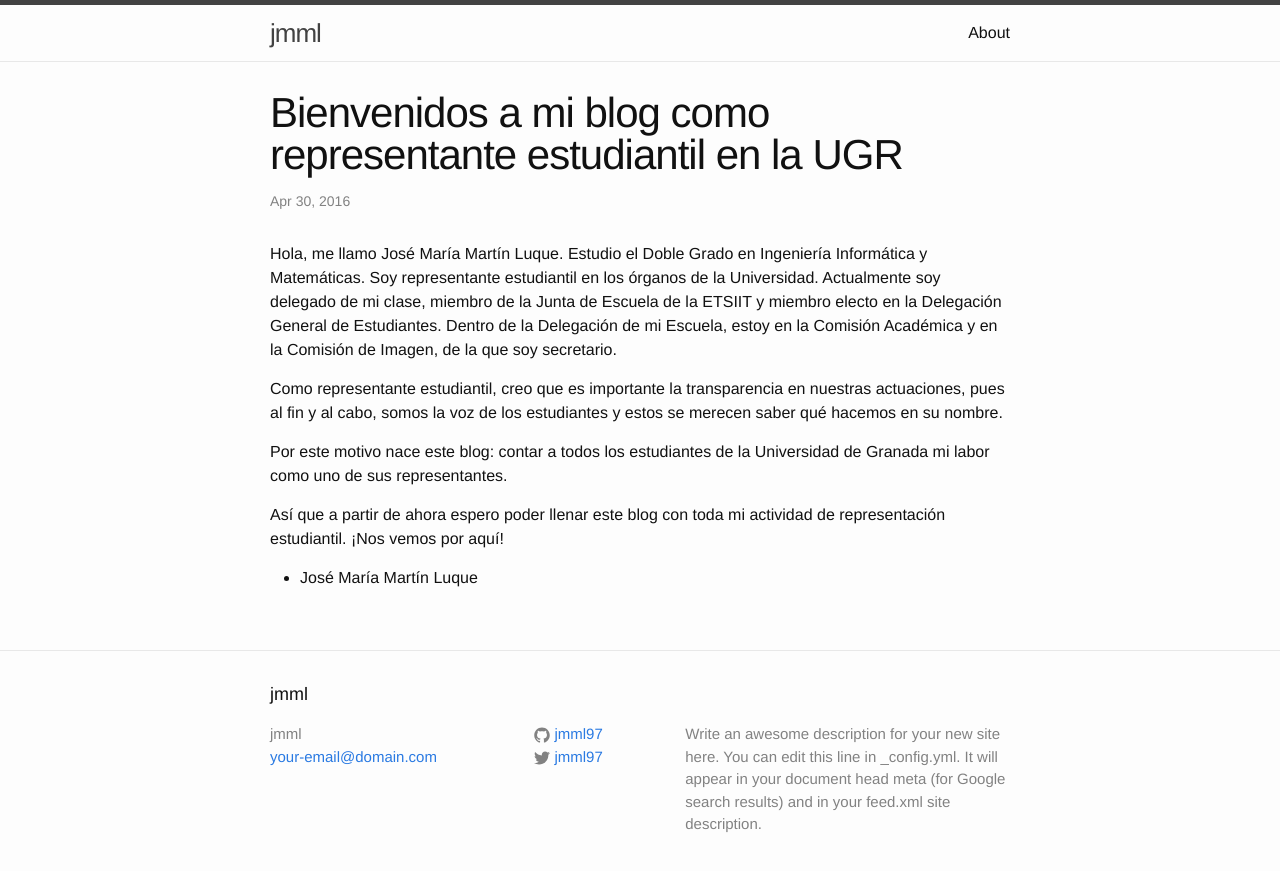
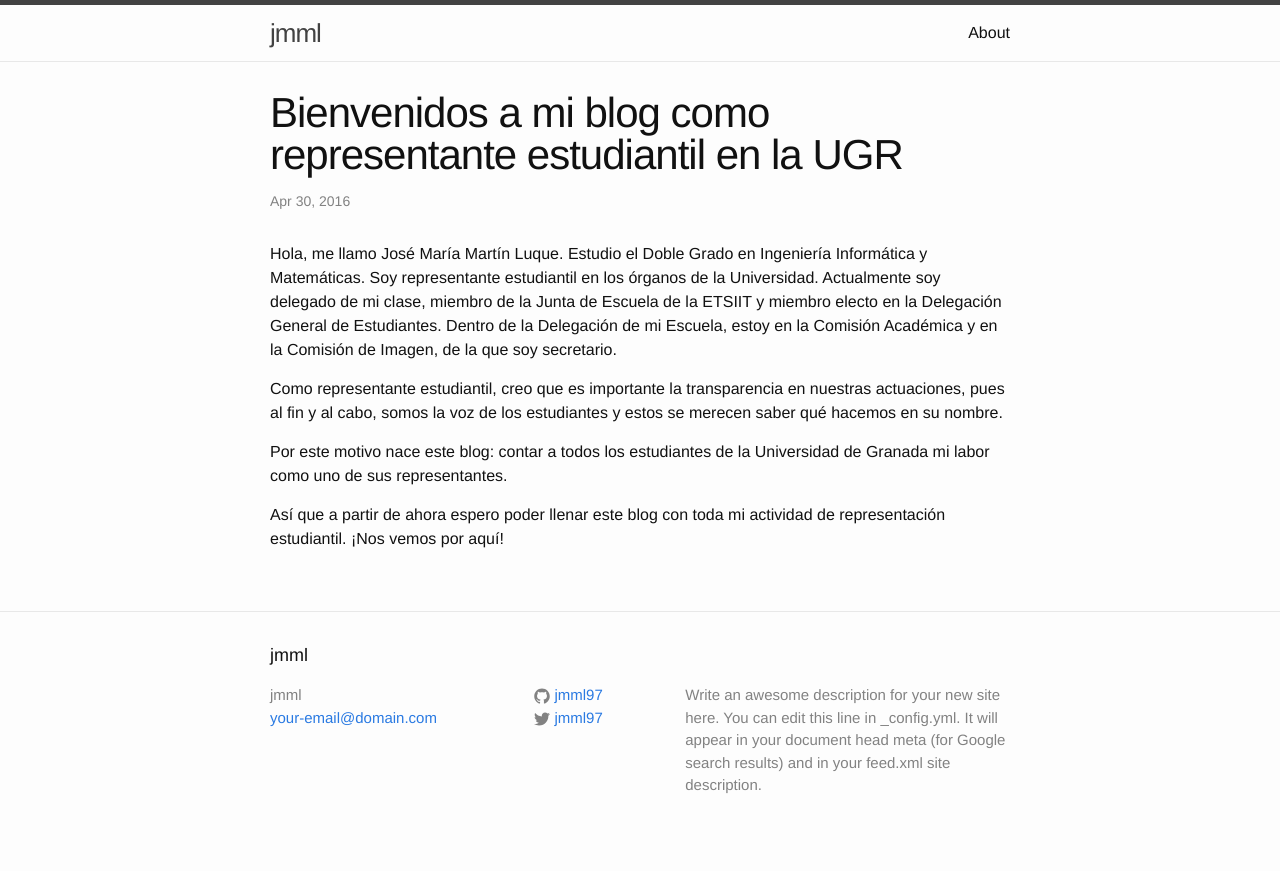
Before and after one commit to jmml97/jmml97.github.io-archivado, a Jekyll site: the page built from _posts_ugr/2016-04-30-bienvenidos-blog-ugr.markdown, in a window 1280 px wide. Shown: the top 871 px of the page. Built offline with Jekyll 4.4.1, drawn with Linux system fonts in a browser that asks for light colours.

Commit message:
edited post bienvenidos-blog-ugr

```diff
--- a/_posts_ugr/2016-04-30-bienvenidos-blog-ugr.markdown
+++ b/_posts_ugr/2016-04-30-bienvenidos-blog-ugr.markdown
@@ -12,5 +12,3 @@ Como representante estudiantil, creo que es importante la transparencia en nuest
 Por este motivo nace este blog: contar a todos los estudiantes de la Universidad de Granada mi labor como uno de sus representantes.
 
 Así que a partir de ahora espero poder llenar este blog con toda mi actividad de representación estudiantil. ¡Nos vemos por aquí!
-
-- José María Martín Luque
```
